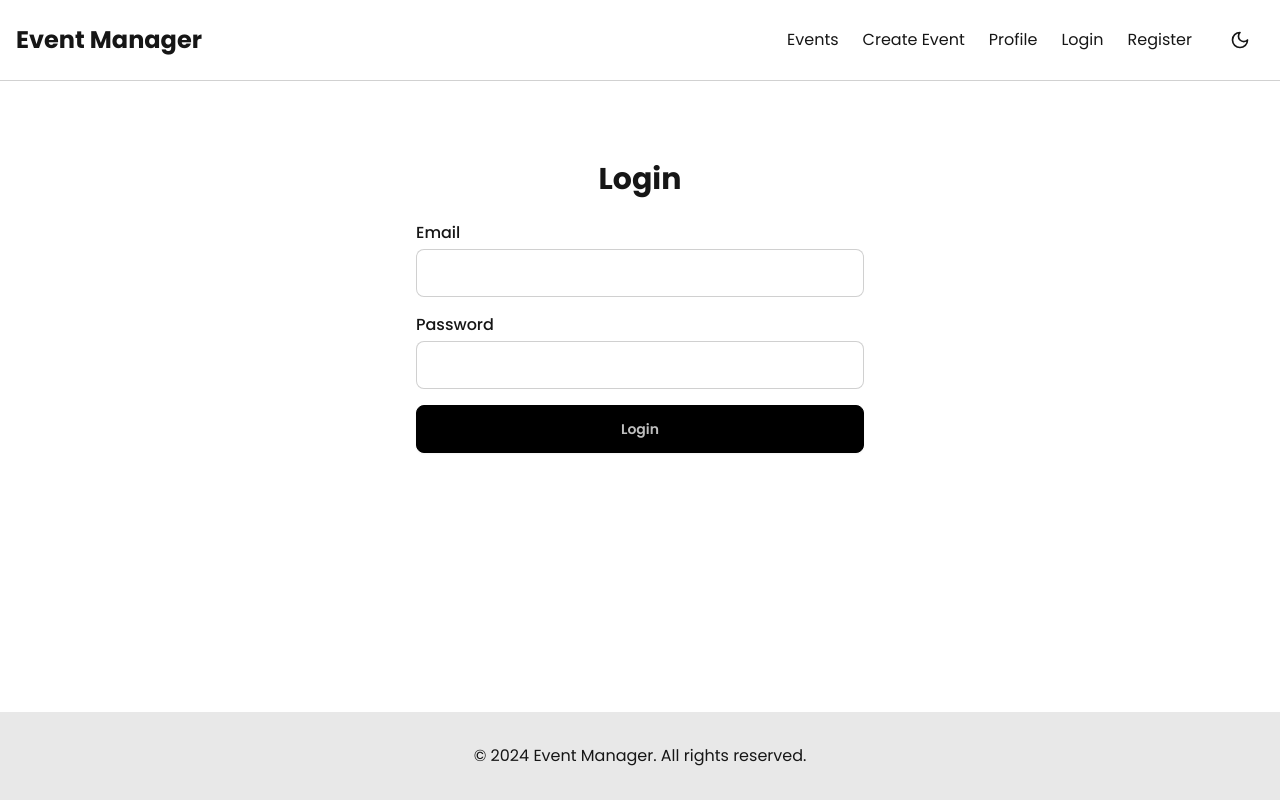
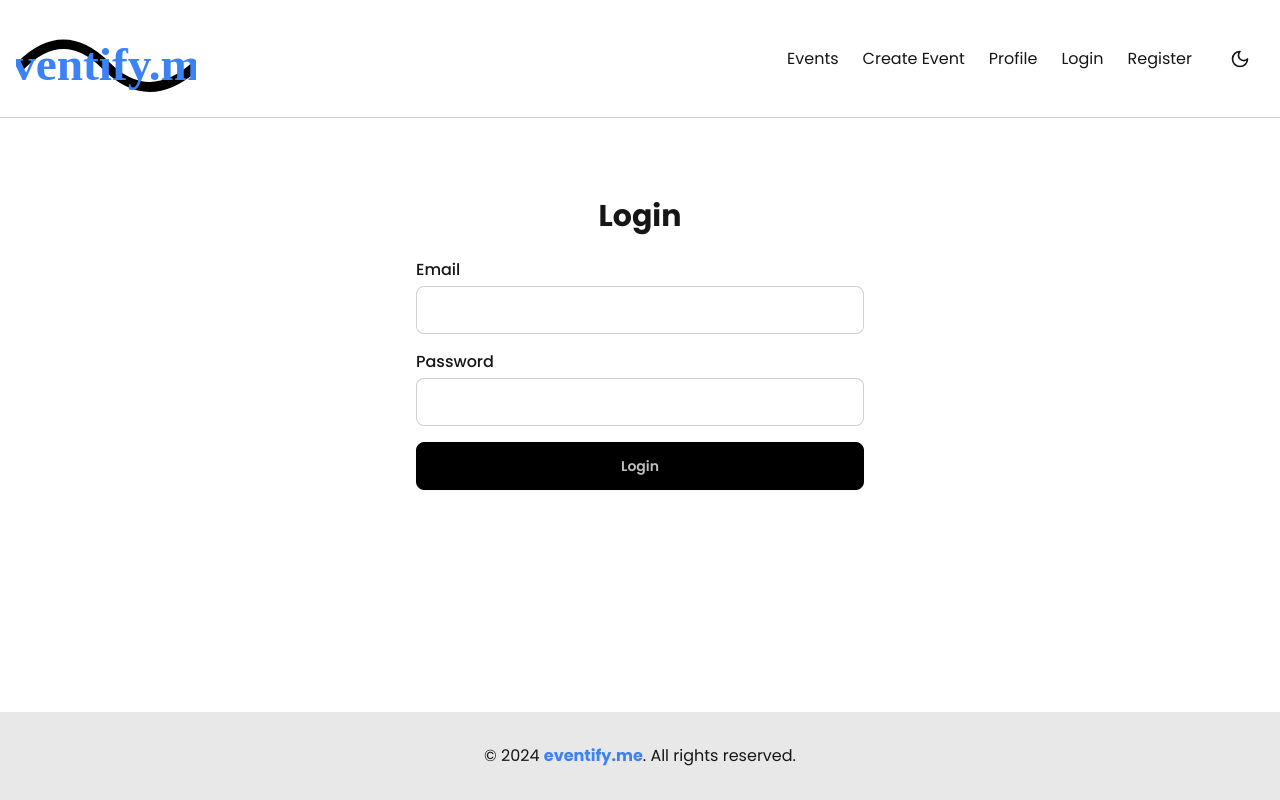
Before and after one commit to timataliatov/event_scheduler_frontend, a React (Vite) app: page /login in a window 1280 px wide. Built offline with nearby package versions, Linux system fonts and the light colour scheme.

Commit message:
We got a logo

```diff
--- a/index.html
+++ b/index.html
@@ -4,7 +4,7 @@
     <meta charset="UTF-8" />
     <link rel="icon" type="image/svg+xml" href="/vite.svg" />
     <meta name="viewport" content="width=device-width, initial-scale=1.0" />
-    <title>Event Scheduler</title>
+    <title>eventify.me</title>
   </head>
   <body>
     <div id="root"></div>
--- a/src/components/Footer.jsx
+++ b/src/components/Footer.jsx
@@ -4,7 +4,7 @@ const Footer = () => {
   return (
     <footer className='bg-base-200 py-8'>
       <div className='container mx-auto px-4 text-center text-base-content'>
-        <p>&copy; {new Date().getFullYear()} Event Manager. All rights reserved.</p>
+        <p>&copy; {new Date().getFullYear()} <span className='font-bold text-accent'>eventify.me</span>. All rights reserved.</p>
       </div>
     </footer>
   );
--- a/src/components/Header.jsx
+++ b/src/components/Header.jsx
@@ -8,7 +8,26 @@ const Header = () => {
       <div className='container mx-auto px-4'>
         <nav className='flex items-center justify-between py-4'>
           <Link to='/' className='text-2xl font-bold'>
-            Event Manager
+          <a href='/'>
+            <svg xmlns='http://www.w3.org/2000/svg' viewBox='0 0 380 170' width='180' height='85'>
+              <path
+                d='M10 100 Q 100 10, 190 100 T 380 100'
+                strokeWidth='20'
+                fill='none'
+                className='stroke-primary'
+              />
+              <text
+                x='190'
+                y='130'
+                fontFamily='Brush Script MT, cursive'
+                fontSize='100'
+                textAnchor='middle'
+                className='fill-accent'
+              >
+                eventify.me
+              </text>
+            </svg>
+          </a>
           </Link>
           <ul className='flex items-center space-x-6'>
             <li>
--- a/src/index.css
+++ b/src/index.css
@@ -10,7 +10,7 @@ body {
 
 .map-container {
   height: 500px; /* Adjust the height as needed */
-  width: 100%;   /* Ensure it fills the container horizontally */
+  width: 100%; /* Ensure it fills the container horizontally */
   border-radius: 8px; /* Optional: Add rounded corners */
   overflow: hidden; /* Ensures content doesn't overflow the container */
   box-shadow: 0 4px 6px rgba(0, 0, 0, 0.1); /* Optional: Add a shadow for better appearance */
--- a/src/pages/Home.jsx
+++ b/src/pages/Home.jsx
@@ -4,8 +4,8 @@ import { Link } from 'react-router-dom';
 const Home = () => {
   return (
     <div className='container mx-auto px-4 py-12'>
-      <h1 className='text-4xl font-bold mb-8 text-center'>Welcome to Event Manager</h1>
-      <p className='text-xl text-gray-600 mb-12 text-center max-w-2xl mx-auto'>
+      <h1 className='text-4xl font-bold mb-8 text-center'>Welcome to eventify.me</h1>
+      <p className='text-xl text-gray-500 mb-12 text-center max-w-2xl mx-auto'>
         Discover and create amazing events in your area. Join our community of event enthusiasts
         today!
       </p>
```
Also changed, not shown: 1 other file (tests, documents, lock files or other folders).
